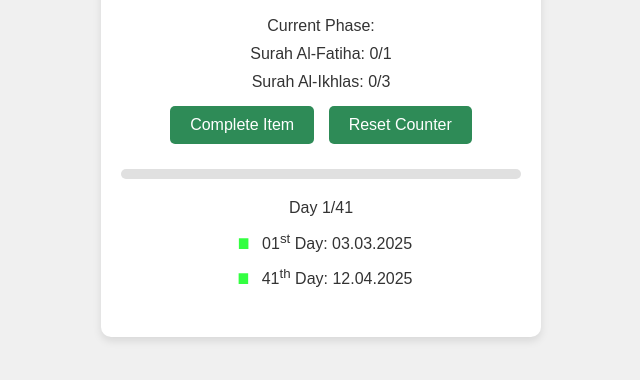
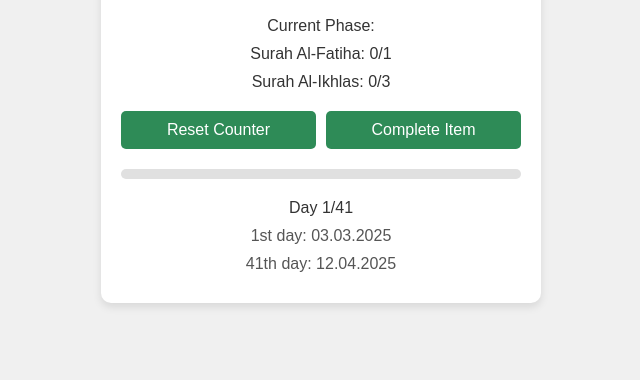
Before and after one commit to MinhajSiam/41DaysAmol, a plain HTML site: page index.html in a window 1280 px wide. Shown: the part 194-574 px from the top of the page, without its empty margins (319-959 px from the left). Drawn offline with Linux system fonts and the light colour scheme.

Commit message:
Refactor layout and styling for date display and button arrangement

```diff
--- a/index.html
+++ b/index.html
@@ -46,6 +46,19 @@
             margin: 10px 0;
         }
 
+        .dates {
+            font-size: 0.9rem;
+            margin: 10px 0;
+            color: #555;
+        }
+
+        .buttons {
+            display: flex;
+            gap: 10px;
+            /* Small gap between buttons */
+            margin: 20px 0;
+        }
+
         button {
             background-color: #2e8b57;
             color: #fff;
@@ -54,8 +67,9 @@
             font-size: 1rem;
             border-radius: 5px;
             cursor: pointer;
-            margin: 5px;
             transition: background-color 0.3s ease;
+            flex: 1;
+            /* Equal width for both buttons */
         }
 
         button:hover {
@@ -111,18 +125,18 @@
             <p>Surah Al-Fatiha: <span id="fatihaCount">0</span>/1</p>
             <p>Surah Al-Ikhlas: <span id="ikhlasCount">0</span>/3</p>
         </div>
-        <button id="incrementBtn">Complete Item</button>
-        <button id="resetBtn">Reset Counter</button>
+        <div class="buttons">
+            <button id="resetBtn">Reset Counter</button>
+            <button id="incrementBtn">Complete Item</button>
+        </div>
         <div class="progress">
             <div id="progressBar"></div>
         </div>
         <p>Day <span id="dayCount">1</span>/41</p>
-        <!-- <p><i class="fa-solid fa-circle" style="color: #33ff41;"></i> Start Day: <span id="dayCount">03</span>.03.2025</p> -->
-        <!-- <p><i class="fa-solid fa-circle" style="color: #33ff41;"></i> Start Day: 03.03.2025</p> -->
-        <p style="margin-top: -70px;"><span style="color: #33ff41; font-size: 100px;">.</span> 01<sup>st</sup> Day:
-            03.03.2025</p>
-        <p style="margin-top: -90px;"><span style="color: #33ff41; font-size: 100px;">.</span> 41<sup>th</sup> Day:
-            12.04.2025</p>
+        <div class="dates">
+            <p>1st day: 03.03.2025</p>
+            <p>41th day: 12.04.2025</p>
+        </div>
     </div>
 
     <script>
@@ -197,7 +211,6 @@
             localStorage.setItem('ikhlasCount', ikhlasCount);
         }
     </script>
-    <script src="https://kit.fontawesome.com/54a16c130a.js" crossorigin="anonymous"></script>
 </body>
 
 </html>
```
